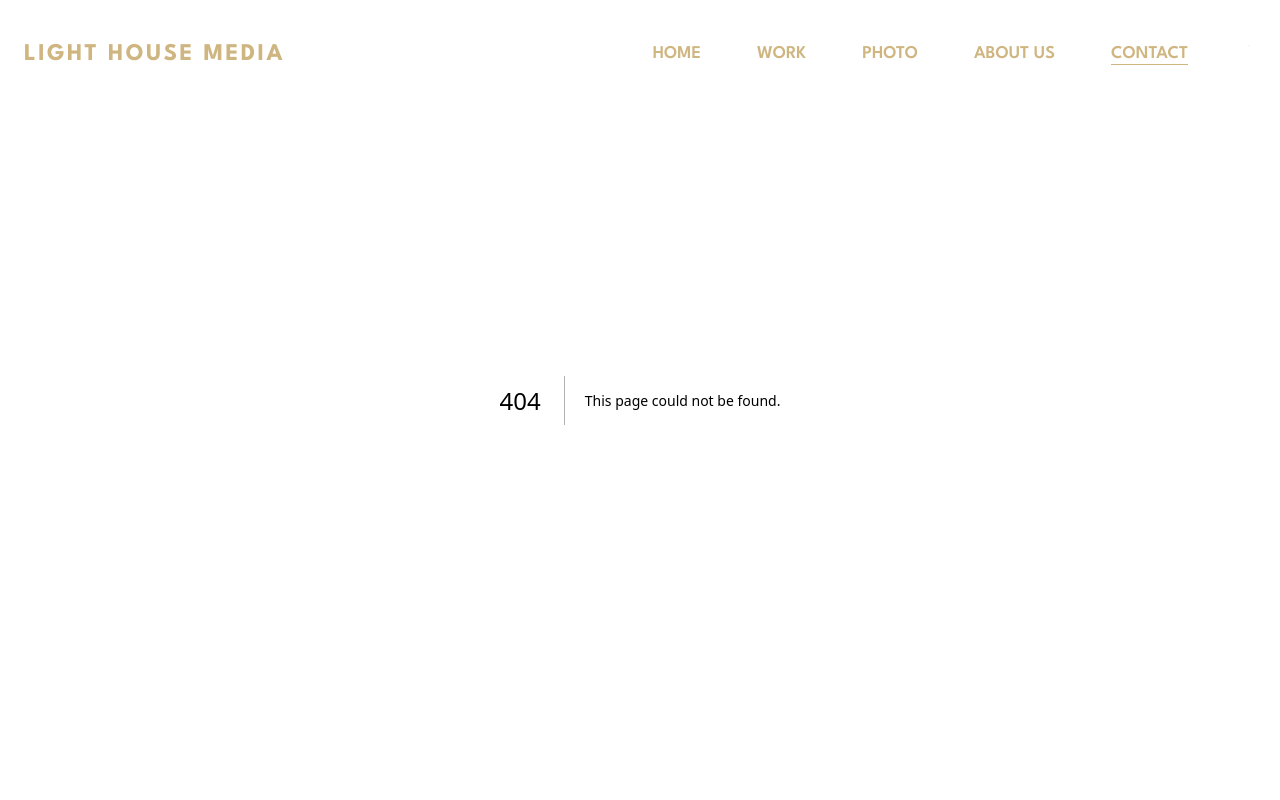
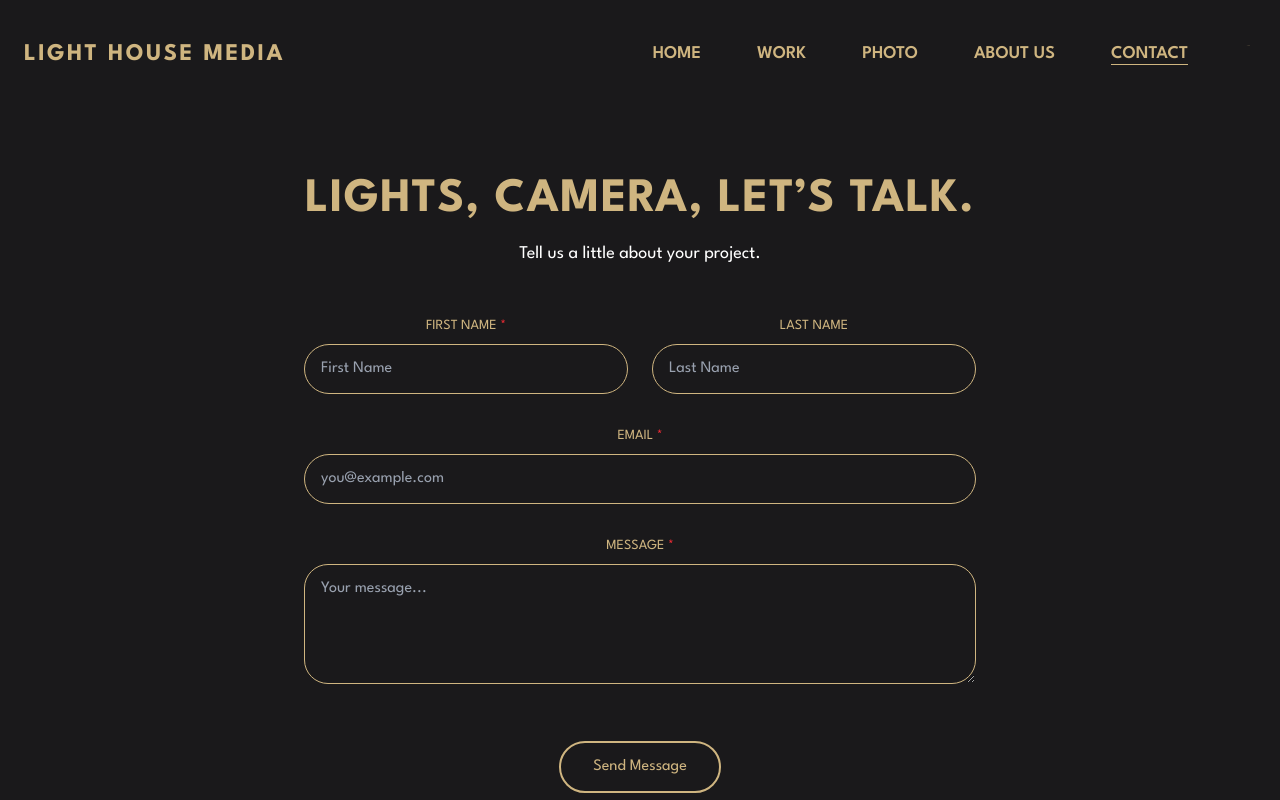
Before and after one commit to lighthousemediateam/lhmsite, a Next.js app: page /contact in a window 1280 px wide. Before the commit this address had no page. Shown: the top 800 px of the page. Built offline with nearby package versions, Linux system fonts and the light colour scheme.

Commit message:
Add contact page with styled form

```diff
--- /dev/null
+++ b/app/contact/page.tsx
@@ -0,0 +1,9 @@
+import ContactForm from "@/components/ContactForm";
+
+export default function ContactPage() {
+  return (
+    <main>
+      <ContactForm />
+    </main>
+  );
+}
--- /dev/null
+++ b/components/ContactForm.tsx
@@ -0,0 +1,47 @@
+// components/ContactForm.tsx
+export default function ContactForm() {
+  return (
+    <section className="bg-[#1a191b] text-[#cfb580] font-league py-24 px-6">
+      <div className="h-20" /> {/* 80px vertical space above the headline */}
+      <div className="max-w-2xl mx-auto text-center">
+        <h1 className="text-4xl md:text-5xl font-bold uppercase tracking-wide mb-4">
+          Lights, Camera, Let’s Talk.
+        </h1>
+        <p className="text-[#ffffff] text-lg mb-12">
+          Tell us a little about your project.
+        </p>
+
+        <form className="space-y-8">
+          {/* Name fields */}
+          <div className="flex flex-col md:flex-row gap-6">
+            <div className="flex-1">
+              <label className="block mb-2 text-sm uppercase text-[#cfb580]">First Name <span className="text-red-500">*</span></label>
+              <input type="text" required className="w-full bg-transparent border border-[#cfb580] rounded-full px-4 py-3 text-white placeholder-gray-400" placeholder="First Name" />
+            </div>
+            <div className="flex-1">
+              <label className="block mb-2 text-sm uppercase text-[#cfb580]">Last Name</label>
+              <input type="text" className="w-full bg-transparent border border-[#cfb580] rounded-full px-4 py-3 text-white placeholder-gray-400" placeholder="Last Name" />
+            </div>
+          </div>
+
+          {/* Email */}
+          <div>
+            <label className="block mb-2 text-sm uppercase text-[#cfb580]">Email <span className="text-red-500">*</span></label>
+            <input type="email" required className="w-full bg-transparent border border-[#cfb580] rounded-full px-4 py-3 text-white placeholder-gray-400" placeholder="you@example.com" />
+          </div>
+
+          {/* Message */}
+          <div>
+            <label className="block mb-2 text-sm uppercase text-[#cfb580]">Message <span className="text-red-500">*</span></label>
+            <textarea required className="w-full bg-transparent border border-[#cfb580] rounded-3xl px-4 py-3 text-white placeholder-gray-400 min-h-[120px]" placeholder="Your message..." />
+          </div>
+
+          {/* Submit */}
+          <button type="submit" className="mt-4 border-2 border-[#cfb580] text-[#cfb580] hover:bg-[#cfb580] hover:text-[#1a191b] px-8 py-3 rounded-full transition-all duration-300">
+            Send Message
+          </button>
+        </form>
+      </div>
+    </section>
+  );
+}
```
